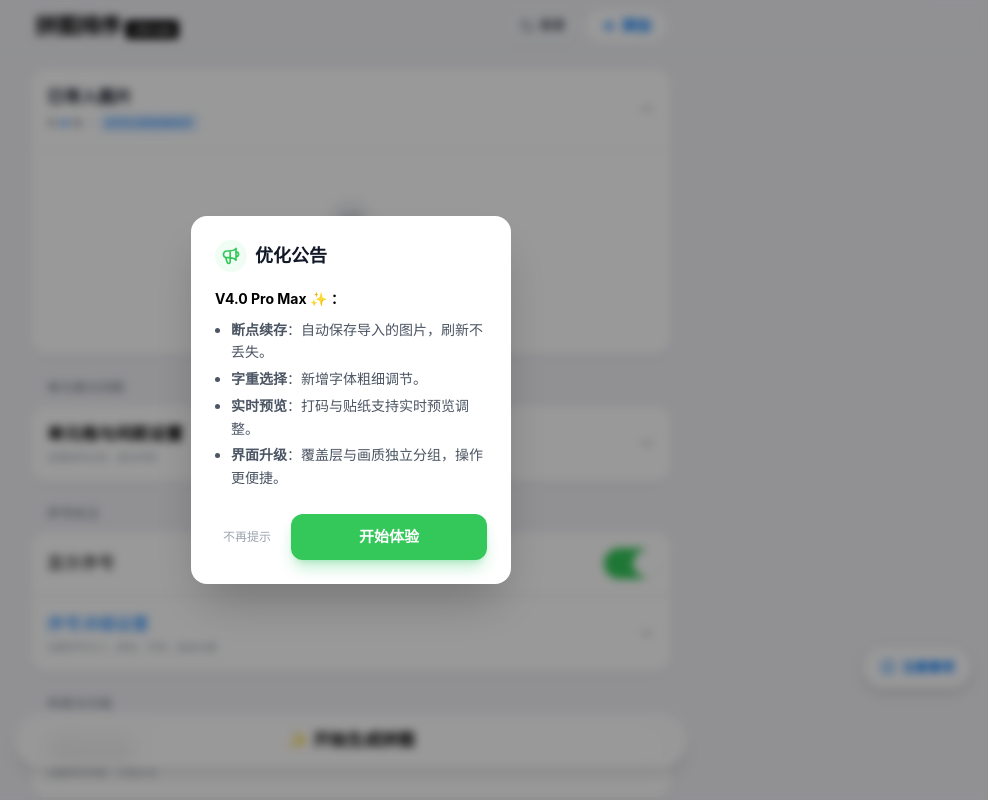
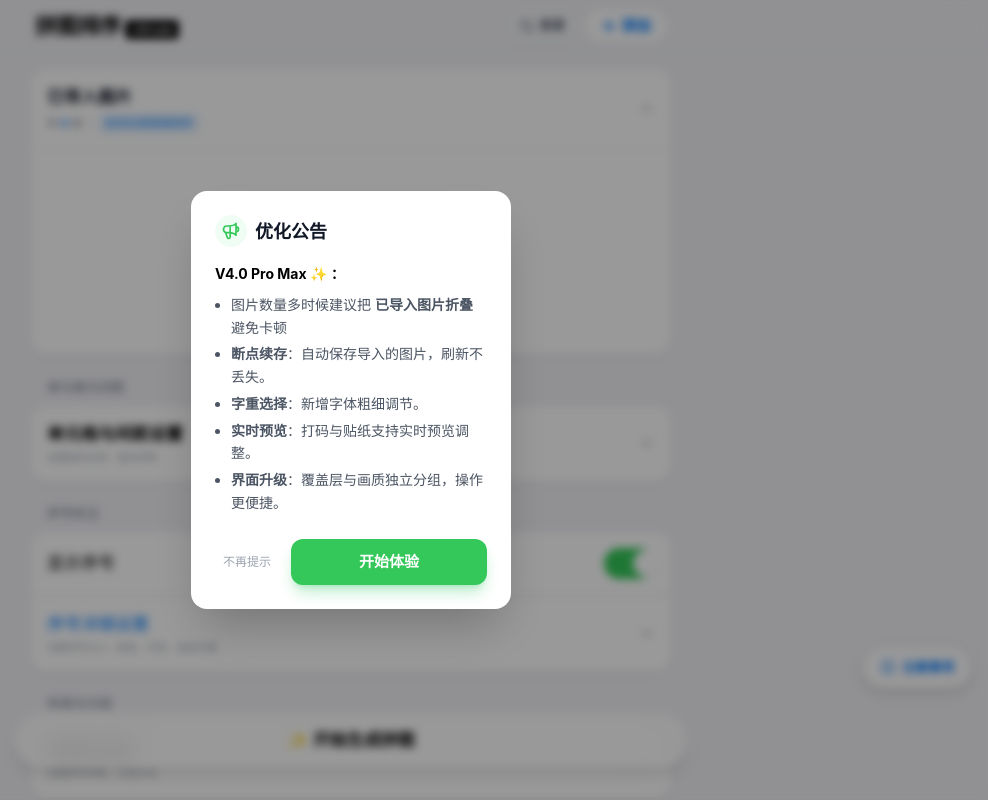
Before and after one commit to x9353953-source/Pintu_ikko, a React (Vite) app: page / in a window 1280 px wide. Shown: the top 800 px of the page, without its empty margins (289-1277 px from the left). Built offline with nearby package versions, Linux system fonts and the light colour scheme.

Commit message:
Update App.tsx

```diff
--- a/App.tsx
+++ b/App.tsx
@@ -1408,6 +1408,7 @@ function App() {
                     <p>1. 建议使用 <b>Edge / Chrome</b></p>
                     <p>2. 禁止<b>二传</b>，不经过同意二传发现会删链接的</p>
                     <p>3. 多图一定要调一下画质，建议50%左右。</p>
+                     <p>4. 图片数量多时候建议把 <b>已导入图片折叠</b>避免卡顿</p>
                 </div>
                 <div className="flex items-center gap-3 mt-2">
                     <button onClick={() => { localStorage.setItem(NOTE_KEY, 'true'); setShowNoteModal(false); }} className="text-xs text-gray-400 font-medium py-2 px-2 active:text-gray-600 transition">不再显示</button>
@@ -1430,7 +1431,7 @@ function App() {
                 <div className="text-[14px] text-gray-600 leading-relaxed mb-6 space-y-2 max-h-[50vh] overflow-y-auto pr-1">
                     <p className="font-bold text-black">V4.0 Pro Max ✨ ：</p>
                     <ul className="list-disc pl-4 space-y-1">
-
+                        <li><p> 图片数量多时候建议把 <b>已导入图片折叠</b>避免卡顿</p></li>
                         <li><b>断点续存</b>：自动保存导入的图片，刷新不丢失。</li>
                         <li><b>字重选择</b>：新增字体粗细调节。</li>
                         <li><b>实时预览</b>：打码与贴纸支持实时预览调整。</li>
```
